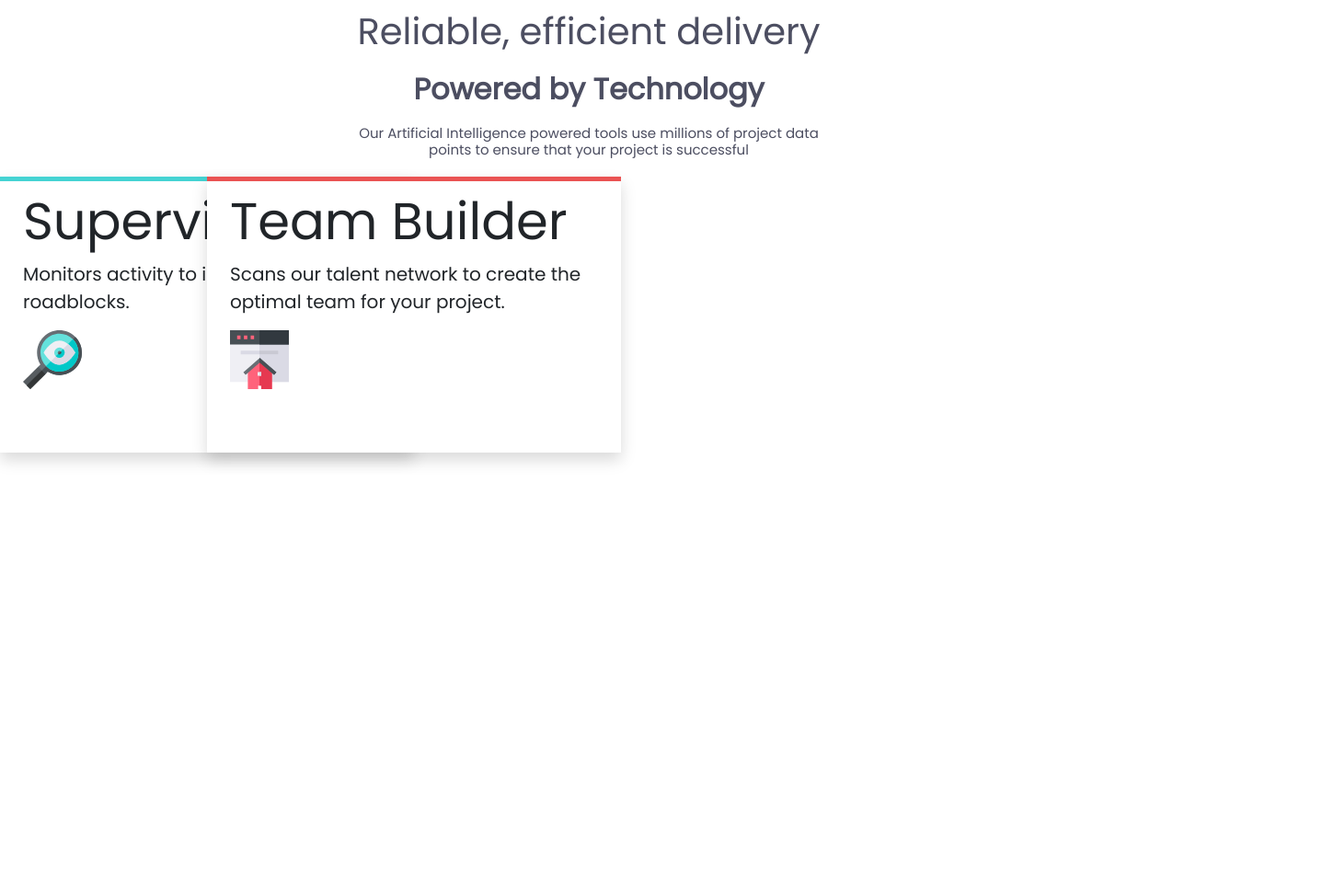
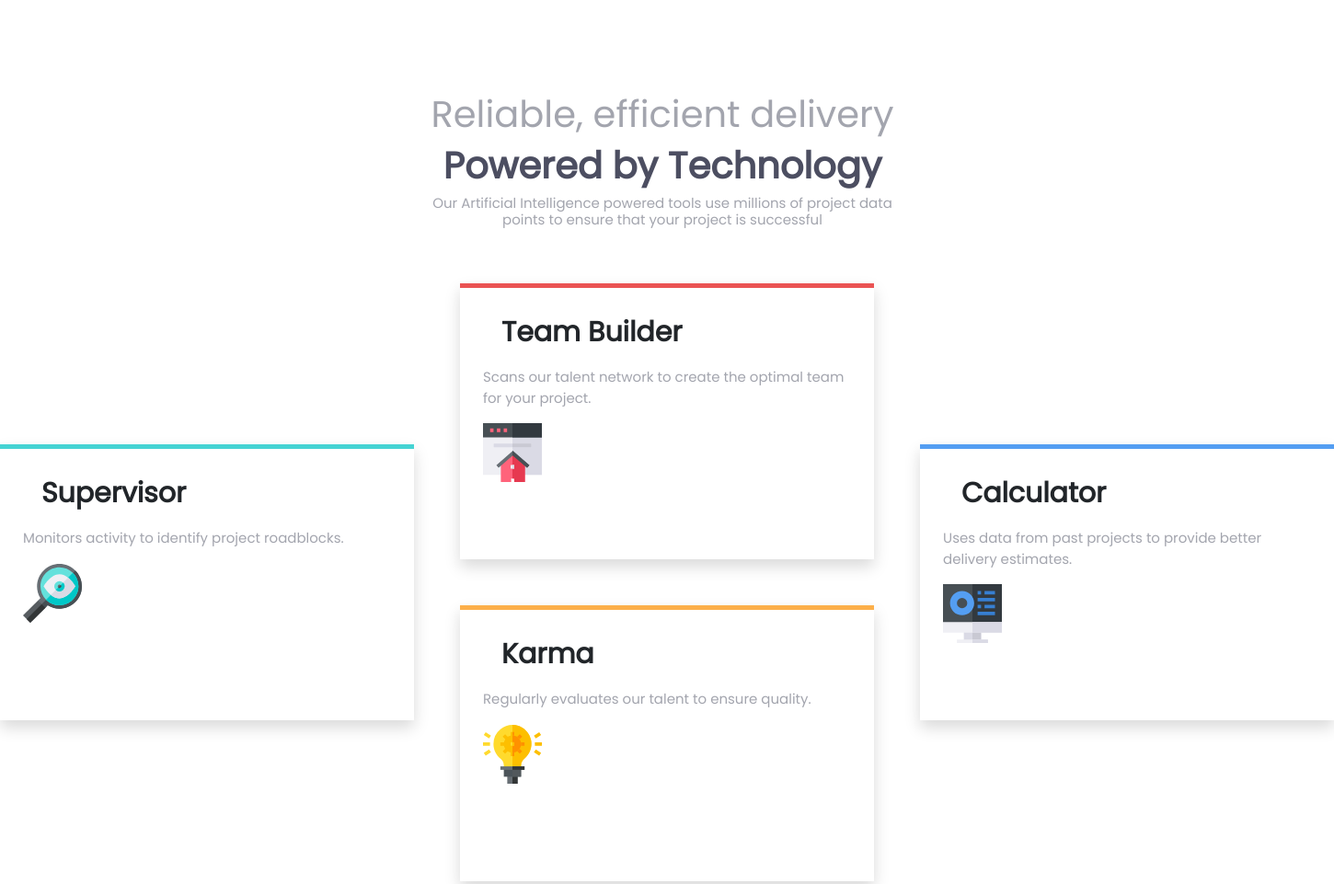
Before and after one commit to bfresneda/front-end-mentor-challenges, a plain HTML site: page index.html in a window 1280 px wide. Shown: the top 961 px of the page at 92% size, 1450 px wide, since content can reach past the window. Drawn offline with nearby package versions, Linux system fonts and the light colour scheme.

Commit message:
alteração css grid

```diff
--- a/css/style.css
+++ b/css/style.css
@@ -3,28 +3,32 @@ html body {
     margin: 0;
     padding: 0;
     box-sizing: border-box;
+    width: 1440px;
+    margin: 0 auto;
 }
 
 header h1 {
     text-align: center;
-    color: hsl(234, 12%, 34%);
-    font-weight: 200;
-    margin: 10px auto;
+    color: hsl(229, 6%, 66%);
+    font-weight: 100;
+    margin-top: 100px;
+    font-size: 40px;
 }
 
 header h2 {
     text-align: center;
     color: hsl(234, 12%, 34%);
     font-weight: 600;
-    margin: 20px auto;
+    font-size: 40px;
+    margim: 20px auto;
 }
 
 header h3 {
     font-size: 15px;
     text-align: center;
-    color: hsl(234, 12%, 34%);
+    color: hsl(229, 6%, 66%);
     font-weight: 200;
-    margin: 20px auto;
+    margin-bottom: 60px;
 }
 
 .jumbotron {
@@ -32,6 +36,23 @@ header h3 {
     padding: 10px;
     width: 450px;
     height: 300px;
+}
+
+.jumbotron h3 {
+    text-align: left;
+    font-size: 30px;
+    margin: 20px;
+    font-weight: 600;
+}
+
+.jumbotron p {
+    text-align: left;
+    font-size: 15px;
+    color: hsl(229, 6%, 66%);
+}
+
+imagem {
+    right: 10px;
 }
 
 .bordafull {
@@ -57,24 +78,28 @@ header h3 {
 
 .grid {
     display: grid;
-    grid-template-columns: repeat(4, 200px);
-    grid-template-rows: repeat(5, 225px);
+    grid-template-columns: repeat(6, 225px);
+    grid-template-rows: repeat(5, 150px);
     grid-gap: 25px;
-    margin: 0;
+    margin-left: 20;
 }
 
 .gridsupervisor {
     grid-column: 1 / 2;
+    grid-row: 2 / 4;
 }
 
-.gridsteam {
-    grid-area: team;
+.gridteam {
+    grid-column: 3 / 5;
+    grid-row: 1 / 2;
 }
 
 .gridkarma {
-    grid-area: karma;
+    grid-column: 3 / 5;
+    grid-row: 3 / 6;
 }
 
 .gridcalculator {
-    grid-area: calc;
+    grid-column: 5 / 6;
+    grid-row: 2 / 4;
 }
--- a/index.html
+++ b/index.html
@@ -26,15 +26,15 @@
 
 <body>
     <header>
-        <h1>
+        <h1 class="container">
             Reliable, efficient delivery
         </h1>
 
-        <h2>
+        <h2 class="container">
             Powered by Technology
         </h2>
 
-        <h3>
+        <h3 class="container">
             Our Artificial Intelligence powered tools use millions of project data <br> points to ensure that your project is successful
         </h3>
     </header>
```
